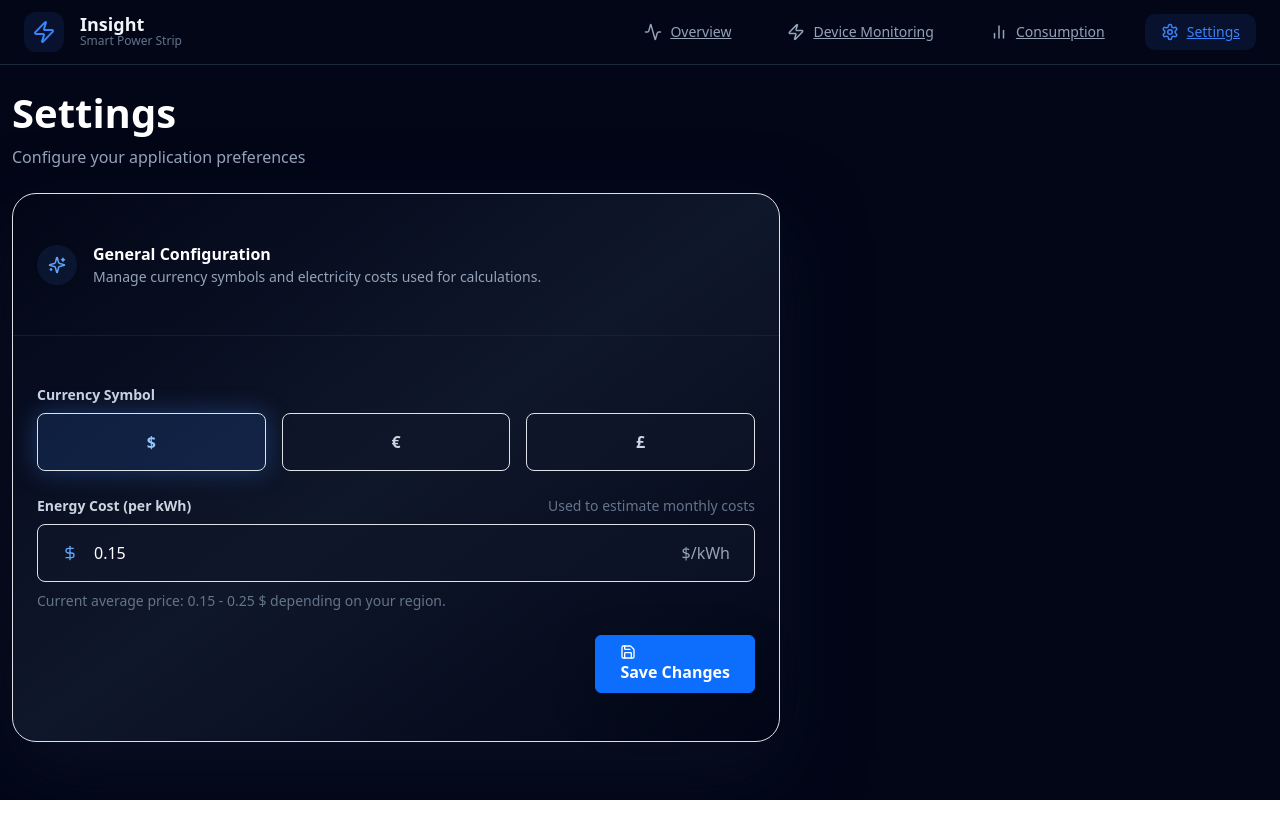
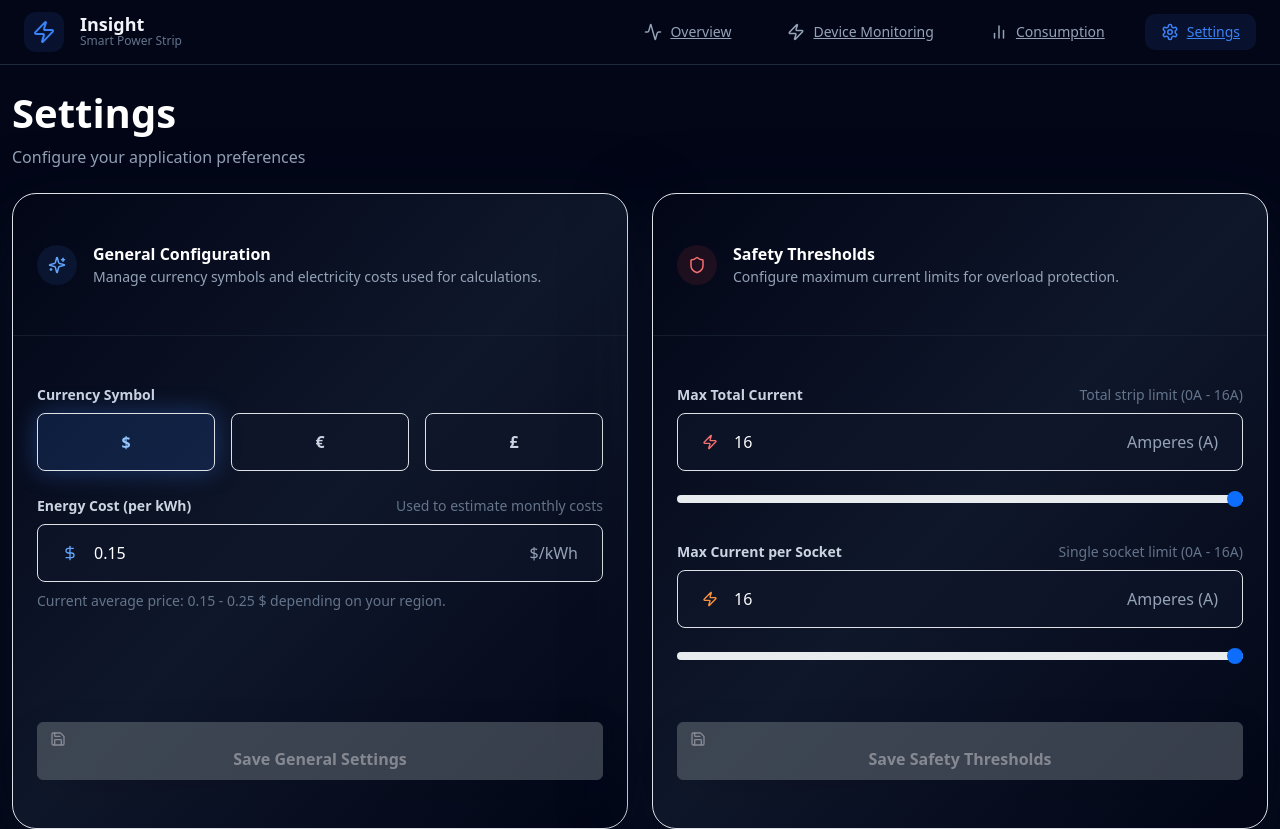
Before and after one commit to samia42/smart-strip-view, a React (Vite) app: page /settings in a window 1280 px wide. Before the commit the page ends 800 px from the top, so only its background shows below. Built offline with nearby package versions, Linux system fonts and the light colour scheme; the HTML template or start-up script is replaced by a standard one.

Commit message:
Update style and save parameters in cache

```diff
--- a/src/components/Dashboard/ConsumptionChart.tsx
+++ b/src/components/Dashboard/ConsumptionChart.tsx
@@ -31,8 +31,8 @@ const ConsumptionChart = ({
   onRangeChange,
 }: ConsumptionChartProps) => {
   return (
-    <Card className="h-100 border-0 bg-gradient-to-br from-slate-950 via-slate-900 to-slate-950 shadow-[0_30px_80px_rgba(15,23,42,0.55)]">
-      <Card.Body>
+    <Card className="h-100 rounded-3xl border border-slate-700/60 bg-gradient-to-br from-slate-950 via-slate-900 to-slate-950 shadow-[0_30px_80px_rgba(15,23,42,0.55)]">
+      <Card.Body className="p-4">
         <div className="d-flex justify-content-between align-items-center mb-4">
           <Card.Title className="mb-0 text-white">{title}</Card.Title>
           {rangeOptions && rangeOptions.length > 0 && (
--- a/src/pages/Consumption.tsx
+++ b/src/pages/Consumption.tsx
@@ -67,8 +67,8 @@ const Consumption = () => {
         </p>
       </div>
 
-      <Card className="border-0 bg-gradient-to-br from-slate-950 via-slate-900 to-slate-950 shadow-[0_30px_80px_rgba(15,23,42,0.55)] mb-4">
-        <Card.Body>
+      <Card className="rounded-3xl border border-slate-700/60 bg-gradient-to-br from-slate-950 via-slate-900 to-slate-950 shadow-[0_30px_80px_rgba(15,23,42,0.55)] mb-4">
+        <Card.Body className="p-4">
           <Row className="g-3">
             <Col md={6} lg={4}>
               <Form.Group>
@@ -114,7 +114,7 @@ const Consumption = () => {
       <ConsumptionChart
         title="Consumption Over Time"
         data={chartData}
-        unit="W"
+        unit="kWh"
       />
     </Container>
   );
--- a/src/pages/DashboardOverview.tsx
+++ b/src/pages/DashboardOverview.tsx
@@ -1,6 +1,6 @@
 import { Card, Col, Container, ListGroup, Row } from "react-bootstrap";
 import { DollarSign, Zap } from "lucide-react";
-import { useState } from "react";
+import { useState, useEffect } from "react";
 import MetricCard from "@/components/Dashboard/MetricCard";
 import ConsumptionChart from "@/components/Dashboard/ConsumptionChart";
 import { usePowerStrip } from "@/context/PowerStripContext";
@@ -15,9 +15,25 @@ const DashboardOverview = () => {
     getCurrencySymbol,
     costConfig,
   } = usePowerStrip();
+
+  const getStoredSymbol = () => {
+    const savedCode = localStorage.getItem("app_currency");
+    switch (savedCode) {
+      case "EUR": return "€";
+      case "GBP": return "£";
+      case "USD": return "$";
+      default: return getCurrencySymbol();
+    }
+  };
+
+  const [currencySymbol, setCurrencySymbol] = useState(getStoredSymbol());
+
+  useEffect(() => {
+    setCurrencySymbol(getStoredSymbol());
+  }, [costConfig.currency]);
+
   const totalPower = getTotalConsumption();
   const totalCost = getTotalCost();
-  const currencySymbol = getCurrencySymbol();
   const topConsumers = getTopConsumers(3);
 
   const [overviewRangeKey, setOverviewRangeKey] = useState("graph_24h");
@@ -70,7 +86,7 @@ const DashboardOverview = () => {
         <Col md={6} lg={6}>
           <MetricCard
             title="Total SmartPowerStrip Consumption"
-            value={`${totalPower}W`}
+            value={`${totalPower}kWh`}
             subtitle="Current usage across all outlets"
             icon={Zap}
             variant="primary"
@@ -92,15 +108,15 @@ const DashboardOverview = () => {
           <ConsumptionChart
             title="Total Consumption (Last 24 Hours)"
             data={chartData}
-            unit="W"
+            unit="kWh"
             rangeValue={overviewRangeKey}
             rangeOptions={overviewRangeOptions}
             onRangeChange={setOverviewRangeKey}
           />
         </Col>
         <Col lg={4}>
-          <Card className="h-100 border-0 bg-gradient-to-br from-slate-950 via-slate-900 to-slate-950 shadow-[0_30px_80px_rgba(15,23,42,0.55)]">
-            <Card.Body>
+          <Card className="h-100 rounded-3xl border border-slate-700/60 bg-gradient-to-br from-slate-950 via-slate-900 to-slate-950 shadow-[0_30px_80px_rgba(15,23,42,0.55)]">
+            <Card.Body className="p-4">
               <Card.Title className="mb-3 text-white">Top Consuming Devices</Card.Title>
               <ListGroup variant="flush">
                 {topConsumers.map((socket) => {
--- a/src/pages/DeviceMonitoring.tsx
+++ b/src/pages/DeviceMonitoring.tsx
@@ -50,8 +50,8 @@ const DeviceMonitoring = () => {
           const isEditing = editingId === socket.id;
           return (
             <Col key={socket.id} md={6} lg={4}>
-              <Card className="h-100 border-0 bg-gradient-to-br from-slate-950 via-slate-900 to-slate-950 shadow-[0_30px_80px_rgba(15,23,42,0.55)]">
-                <Card.Body className="d-flex flex-column gap-3">
+              <Card className="h-100 rounded-3xl border border-slate-700/60 bg-gradient-to-br from-slate-950 via-slate-900 to-slate-950 shadow-[0_30px_80px_rgba(15,23,42,0.55)]">
+                <Card.Body className="d-flex flex-column gap-3 p-4">
                   <div className="d-flex justify-content-between align-items-start gap-2">
                     <div className="flex-grow-1">
                       <div className="text-slate-400 small">
@@ -109,8 +109,13 @@ const DeviceMonitoring = () => {
                       <Zap size={14} />
                       Current Wattage
                     </div>
-                    <div className="display-6 fw-bold text-primary">
-                      {socket.currentPower}W
+                    <div
+                      className={`display-6 fw-bold transition-colors duration-300 ${socket.status === "on"
+                          ? "text-primary"
+                          : "text-slate-600 opacity-50"
+                        }`}
+                    >
+                      {socket.status === "on" ? socket.currentPower : 0}W
                     </div>
                   </div>
 
--- a/src/pages/Settings.tsx
+++ b/src/pages/Settings.tsx
@@ -1,13 +1,44 @@
 import { useMemo, useState } from "react";
-import { Button, Container, Form } from "react-bootstrap";
-import { DollarSign, Save, Sparkles } from "lucide-react";
+import { Button, Container, Form, Row, Col } from "react-bootstrap";
+import { DollarSign, Save, Sparkles, Shield, Zap, Euro, PoundSterling } from "lucide-react";
 import { toast } from "sonner";
 import { currencyOptions, usePowerStrip } from "@/context/PowerStripContext";
 
 const Settings = () => {
   const { costConfig, setCostConfig } = usePowerStrip();
-  const [rate, setRate] = useState(costConfig.rate);
-  const [currency, setCurrency] = useState(costConfig.currency);
+
+  const [savedGeneral, setSavedGeneral] = useState(() => {
+    const savedRate = localStorage.getItem("energy_cost");
+    const savedCurrency = localStorage.getItem("app_currency");
+
+    let validCurrency: "USD" | "EUR" | "GBP" = costConfig.currency;
+    if (savedCurrency === "USD" || savedCurrency === "EUR" || savedCurrency === "GBP") {
+      validCurrency = savedCurrency;
+    }
+
+    return {
+      rate: savedRate ? parseFloat(savedRate) : costConfig.rate,
+      currency: validCurrency
+    };
+  });
+
+  const [savedSafety, setSavedSafety] = useState(() => {
+    const savedTotal = localStorage.getItem("safety_max_total");
+    const savedSocket = localStorage.getItem("safety_max_socket");
+    return {
+      maxTotal: savedTotal ? parseFloat(savedTotal) : 16,
+      maxSocket: savedSocket ? parseFloat(savedSocket) : 16
+    };
+  });
+
+  const [rate, setRate] = useState(savedGeneral.rate);
+  const [currency, setCurrency] = useState(savedGeneral.currency);
+
+  const [maxTotalCurrent, setMaxTotalCurrent] = useState(savedSafety.maxTotal);
+  const [maxSocketCurrent, setMaxSocketCurrent] = useState(savedSafety.maxSocket);
+
+  const isGeneralDirty = rate !== savedGeneral.rate || currency !== savedGeneral.currency;
+  const isSafetyDirty = maxTotalCurrent !== savedSafety.maxTotal || maxSocketCurrent !== savedSafety.maxSocket;
 
   const selectedSymbol = useMemo(() => {
     return (
@@ -15,10 +46,36 @@ const Settings = () => {
     );
   }, [currency]);
 
-  const handleSave = (e: React.FormEvent) => {
+  const CurrencyIcon = useMemo(() => {
+    switch (currency) {
+      case "EUR":
+        return Euro;
+      case "GBP":
+        return PoundSterling;
+      default:
+        return DollarSign;
+    }
+  }, [currency]);
+
+  const handleSaveGeneral = (e: React.FormEvent) => {
     e.preventDefault();
+    localStorage.setItem("energy_cost", rate.toString());
+    localStorage.setItem("app_currency", currency);
+
+    setSavedGeneral({ rate, currency });
     setCostConfig({ rate, currency });
-    toast.success("Settings saved successfully");
+
+    toast.success("General settings saved locally");
+  };
+
+  const handleSaveSafety = (e: React.FormEvent) => {
+    e.preventDefault();
+    localStorage.setItem("safety_max_total", maxTotalCurrent.toString());
+    localStorage.setItem("safety_max_socket", maxSocketCurrent.toString());
+
+    setSavedSafety({ maxTotal: maxTotalCurrent, maxSocket: maxSocketCurrent });
+
+    toast.success("Safety thresholds saved successfully");
   };
 
   return (
@@ -28,8 +85,9 @@ const Settings = () => {
         <p className="text-slate-400">Configure your application preferences</p>
       </div>
 
-      <div className="max-w-3xl">
-        <div className="rounded-3xl border border-slate-700/60 bg-gradient-to-br from-slate-950 via-slate-900 to-slate-950 shadow-[0_30px_80px_rgba(15,23,42,0.55)]">
+      <Row className="g-4">
+        <Col lg={6} className="d-flex">
+          <div className="w-100 rounded-3xl border border-slate-700/60 bg-gradient-to-br from-slate-950 via-slate-900 to-slate-950 shadow-[0_30px_80px_rgba(15,23,42,0.55)] d-flex flex-column">
             <div className="border-b border-slate-800/60 px-6 py-5">
               <div className="d-flex align-items-center gap-3">
                 <div className="d-flex h-10 w-10 align-items-center justify-content-center rounded-full bg-blue-500/10 text-blue-400">
@@ -47,7 +105,8 @@ const Settings = () => {
               </div>
             </div>
 
-          <Form onSubmit={handleSave} className="px-6 py-5">
+            <Form onSubmit={handleSaveGeneral} className="px-6 py-5 d-flex flex-column flex-grow-1">
+              <div className="flex-grow-1">
                 <div className="mb-4">
                   <div className="text-slate-300 small fw-semibold mb-2">
                     Currency Symbol
@@ -59,7 +118,7 @@ const Settings = () => {
                         <button
                           key={option.code}
                           type="button"
-                      onClick={() => setCurrency(option.code)}
+                          onClick={() => setCurrency(option.code as "USD" | "EUR" | "GBP")}
                           className={
                             "flex-grow-1 rounded-3 border px-4 py-3 text-center fw-semibold transition-all " +
                             (isActive
@@ -85,7 +144,7 @@ const Settings = () => {
                     </div>
                   </div>
                   <div className="d-flex align-items-center gap-3 rounded-3 border border-slate-700 bg-slate-900/60 px-4 py-3">
-                <DollarSign className="text-blue-400" size={16} />
+                    <CurrencyIcon className="text-blue-400" size={16} />
                     <Form.Control
                       type="number"
                       step="0.01"
@@ -103,20 +162,131 @@ const Settings = () => {
                     your region.
                   </div>
                 </div>
+              </div>
 
-            <div className="d-flex justify-content-end">
+              <div className="mt-4">
                 <Button
-                variant="primary"
+                  variant={isGeneralDirty ? "primary" : "secondary"}
                   type="submit"
-                className="px-4 py-2 fw-semibold shadow-lg"
+                  disabled={!isGeneralDirty}
+                  className={`w-100 py-2 fw-semibold shadow-lg transition-all ${!isGeneralDirty ? 'opacity-50 border-slate-700 bg-slate-800 text-slate-400' : ''}`}
                 >
                   <Save size={16} className="me-2" />
-                Save Changes
+                  {isGeneralDirty ? "Save General Settings" : "Save General Settings"}
                 </Button>
               </div>
             </Form>
           </div>
+        </Col>
+
+        <Col lg={6} className="d-flex">
+          <div className="w-100 rounded-3xl border border-slate-700/60 bg-gradient-to-br from-slate-950 via-slate-900 to-slate-950 shadow-[0_30px_80px_rgba(15,23,42,0.55)] d-flex flex-column">
+            <div className="border-b border-slate-800/60 px-6 py-5">
+              <div className="d-flex align-items-center gap-3">
+                <div className="d-flex h-10 w-10 align-items-center justify-content-center rounded-full bg-red-500/10 text-red-400">
+                  <Shield size={18} />
                 </div>
+                <div>
+                  <div className="text-white fw-semibold">
+                    Safety Thresholds
+                  </div>
+                  <div className="text-slate-400 small">
+                    Configure maximum current limits for overload protection.
+                  </div>
+                </div>
+              </div>
+            </div>
+
+            <Form onSubmit={handleSaveSafety} className="px-6 py-5 d-flex flex-column flex-grow-1">
+              <div className="flex-grow-1">
+                <div className="mb-4">
+                  <div className="d-flex justify-content-between align-items-center mb-2">
+                    <div className="text-slate-300 small fw-semibold">
+                      Max Total Current
+                    </div>
+                    <div className="text-slate-500 small">
+                      Total strip limit (0A - 16A)
+                    </div>
+                  </div>
+                  <div className="d-flex align-items-center gap-3 rounded-3 border border-slate-700 bg-slate-900/60 px-4 py-3">
+                    <Zap className="text-red-400" size={16} />
+                    <Form.Control
+                      type="number"
+                      min="0"
+                      max="16"
+                      step="0.5"
+                      value={maxTotalCurrent}
+                      onChange={(event) => setMaxTotalCurrent(Number(event.target.value))}
+                      className="bg-transparent border-0 text-white p-0"
+                      style={{ maxWidth: "120px" }}
+                    />
+                    <div className="ms-auto text-slate-400">
+                      Amperes (A)
+                    </div>
+                  </div>
+                  <Form.Range
+                    min="0"
+                    max="16"
+                    step="0.5"
+                    value={maxTotalCurrent}
+                    onChange={(e) => setMaxTotalCurrent(Number(e.target.value))}
+                    className="mt-3 w-100"
+                    style={{ accentColor: 'gray' }}
+                  />
+                </div>
+
+                <div className="mb-4">
+                  <div className="d-flex justify-content-between align-items-center mb-2">
+                    <div className="text-slate-300 small fw-semibold">
+                      Max Current per Socket
+                    </div>
+                    <div className="text-slate-500 small">
+                      Single socket limit (0A - 16A)
+                    </div>
+                  </div>
+                  <div className="d-flex align-items-center gap-3 rounded-3 border border-slate-700 bg-slate-900/60 px-4 py-3">
+                    <Zap className="text-orange-400" size={16} />
+                    <Form.Control
+                      type="number"
+                      min="0"
+                      max="16"
+                      step="0.5"
+                      value={maxSocketCurrent}
+                      onChange={(event) => setMaxSocketCurrent(Number(event.target.value))}
+                      className="bg-transparent border-0 text-white p-0"
+                      style={{ maxWidth: "120px" }}
+                    />
+                    <div className="ms-auto text-slate-400">
+                      Amperes (A)
+                    </div>
+                  </div>
+                  <Form.Range
+                    min="0"
+                    max="16"
+                    step="0.5"
+                    value={maxSocketCurrent}
+                    onChange={(e) => setMaxSocketCurrent(Number(e.target.value))}
+                    className="mt-3 w-100"
+                    style={{ accentColor: 'gray' }}
+                  />
+                </div>
+              </div>
+
+              <div className="mt-4">
+                <Button
+                  variant={isSafetyDirty ? "primary" : "secondary"}
+                  type="submit"
+                  disabled={!isSafetyDirty}
+                  className={`w-100 py-2 fw-semibold shadow-lg transition-all ${!isSafetyDirty ? 'opacity-50 border-slate-700 bg-slate-800 text-slate-400' : ''}`}
+                >
+                  <Save size={16} className="me-2" />
+                  {isSafetyDirty ? "Save Safety Thresholds" : "Save Safety Thresholds"}
+                </Button>
+              </div>
+            </Form>
+          </div>
+        </Col>
+      </Row>
     </Container>
   );
 };
```
Lines whose indentation alone changed are shown as unchanged.
